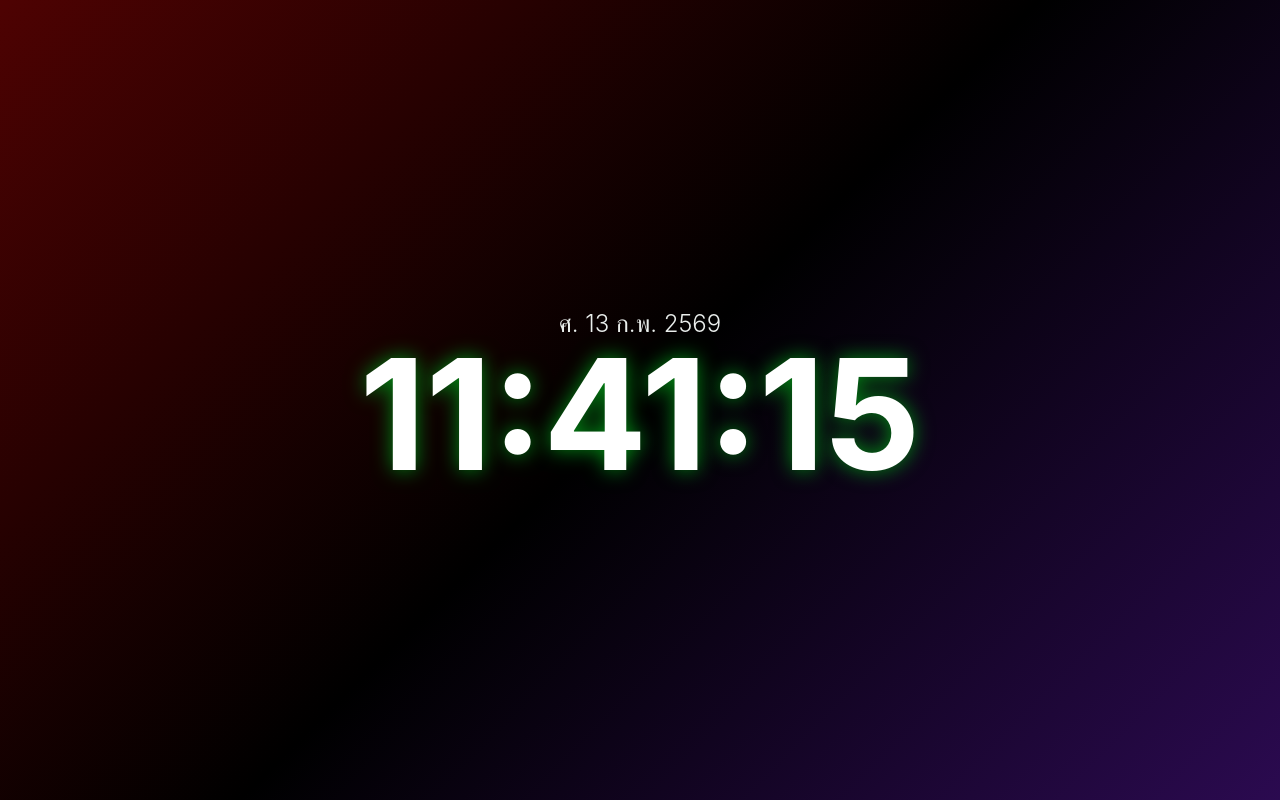
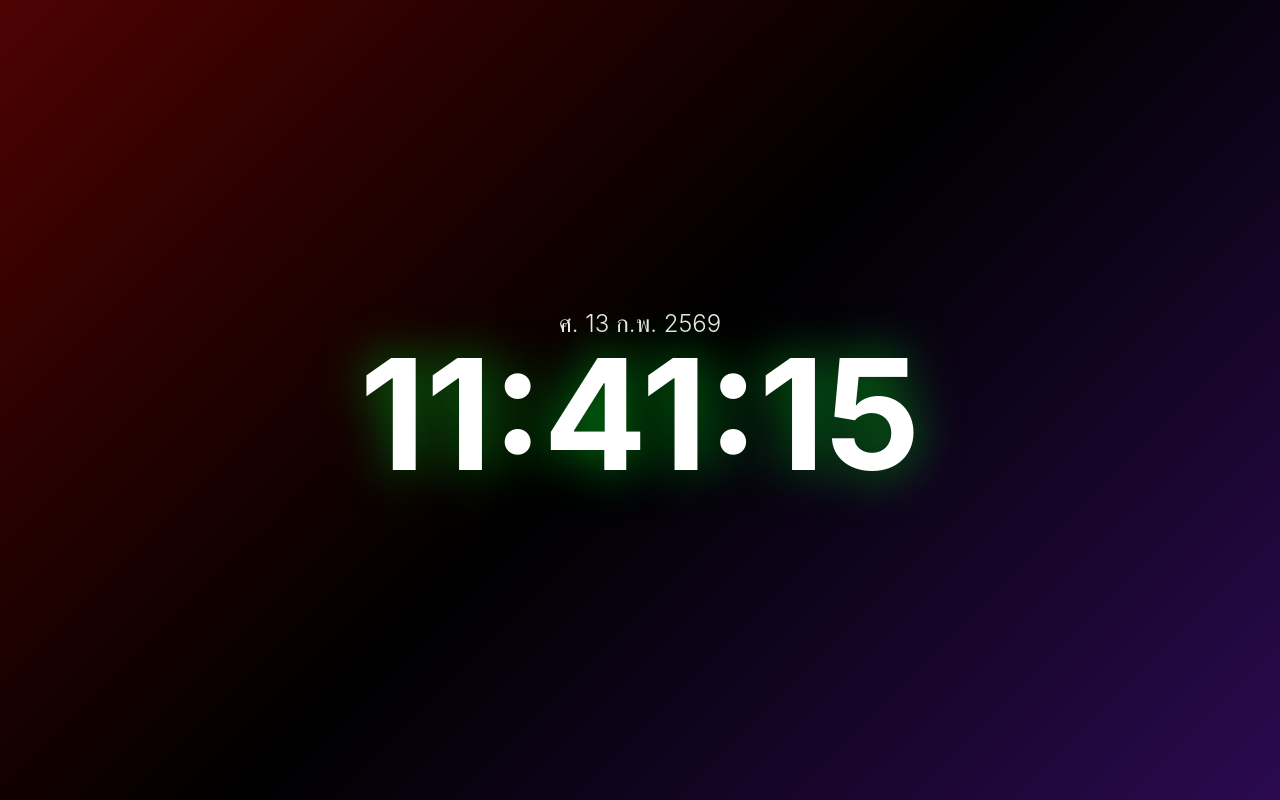
Before and after one commit to Htaw225/time, a plain HTML site: page index.html in a window 1280 px wide. Drawn offline with Linux system fonts and the light colour scheme.

Commit message:
Update text shadow for clock element
Increased text shadow effect on clock element.

```diff
--- a/style.css
+++ b/style.css
@@ -33,7 +33,7 @@ body {
     font-size: 18vw;
     font-weight: 700;
     line-height: 1;
-    text-shadow: 0 0 20px rgb(3, 137, 21);
+    text-shadow: 0 0 50px rgb(3, 137, 21);
 }
 
 @media (max-width: 600px)  {
@@ -50,4 +50,5 @@ body {
         #clock {
             font-size: 12vw;
         }
+
     }
```
